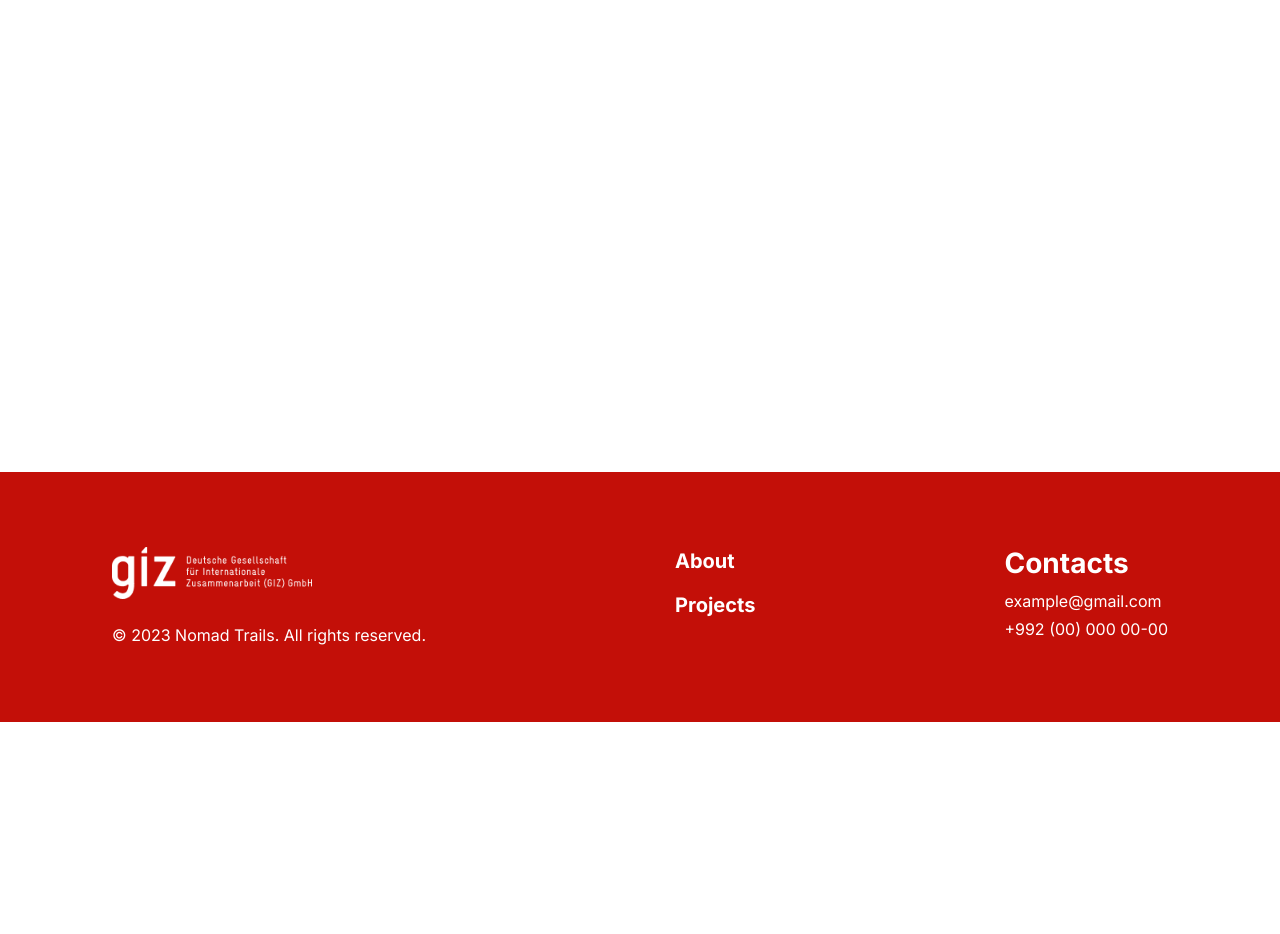
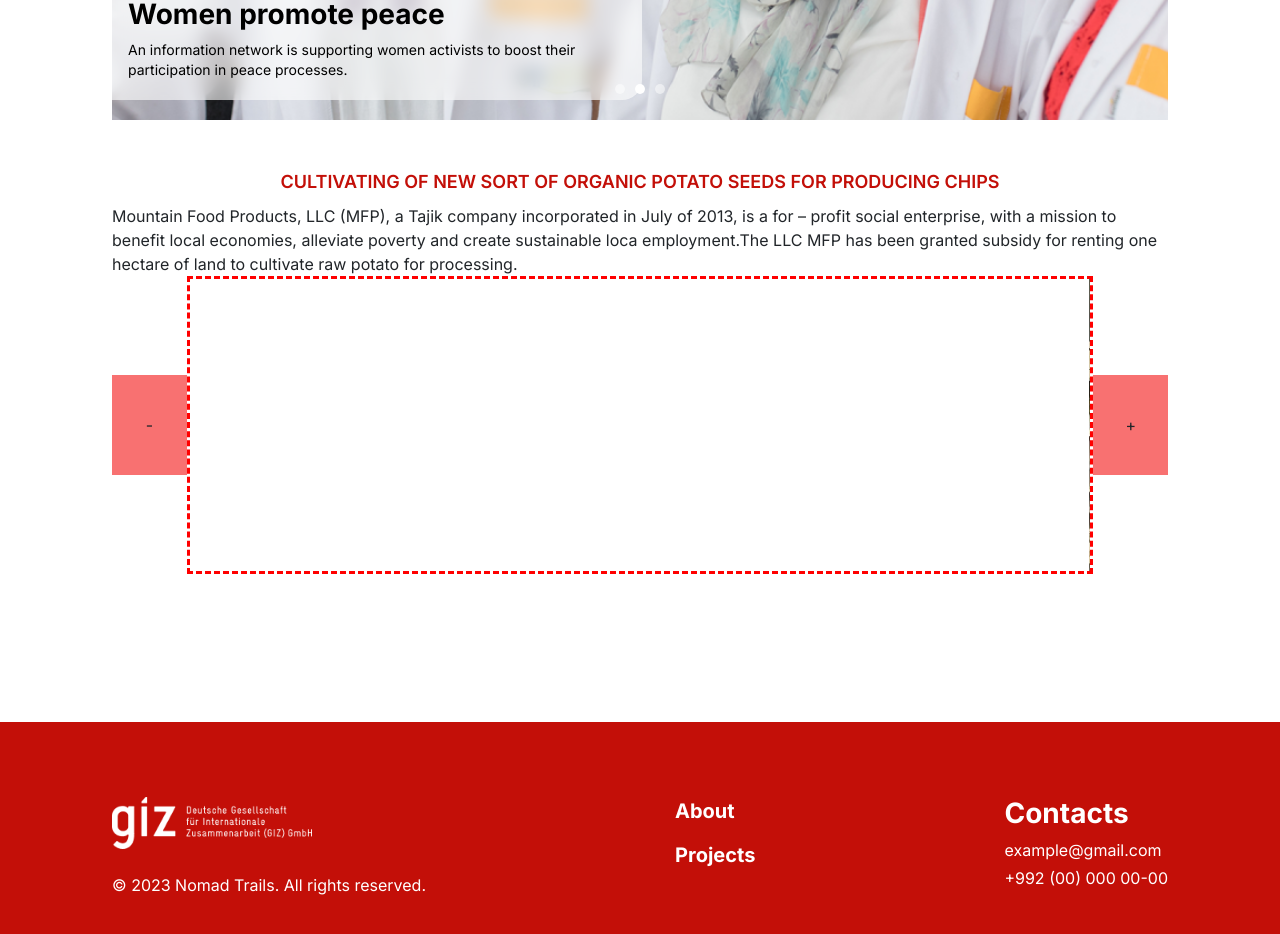
Before and after one commit to nazarkhudoev/giz-front, a Next.js app: page /1 in a window 1280 px wide. Before the commit this address had no page. Shown: the part 560-1494 px from the top of the page. Before the commit the page ends 1282 px from the top, so only its background shows below. Built offline with nearby package versions, Linux system fonts and the light colour scheme.

Commit message:
created the project page

```diff
--- /dev/null
+++ b/src/app/[projectID]/page.tsx
@@ -0,0 +1,70 @@
+"use client";
+import { useState } from "react"
+import Image, { StaticImageData } from "next/image";
+import { data } from "../data/projects"
+import MainSlider from "@/components/MainSlider/MainSlider";
+
+interface ProjectInterface {
+  id: number;
+  title: string;
+  subtitle: string;
+  image: StaticImageData;
+  district: string;
+}
+
+export default function SingleProject({ params }: { params: { projectID: string } }) {
+
+  const project = data.find((doc: any) => doc.id == params.projectID) as ProjectInterface;
+  const images = [];
+
+  const [imageIndex, setImageIndex] = useState(0);
+  const [width, setWidth] = useState(300)
+
+  const handleNextImage = () => {
+    setImageIndex((prevIndex) => prevIndex + 1)
+    setWidth((prevWidth) => prevWidth + 300)
+  }
+
+  const handlePreviousImage = () => {
+    setImageIndex((prevIndex) => prevIndex - 1)
+    setWidth((prevWidth) => prevWidth - 300)
+  }
+
+  for (let i = 0; i < data.length; i++) {
+    const objectImage = data[i].image;
+
+    images.push(objectImage);
+  }
+  return (
+    <div>
+      <MainSlider />
+      <section className="project-container px-28 py-12">
+        <h2 className="text-center uppercase font-semibold text-lg text-[#C30F08]">{project?.title}</h2>
+        <p>{project.subtitle}</p>
+        <div className="flex items-center justify-between">
+          <button onClick={handlePreviousImage} className="w-[100px] h-[100px] bg-red-400">-</button>
+          <div className="image-container">
+            {/* <div className="slider-container"> */}
+            <div className={`flex items-center justify-center gap-5 border border-blue-500 relative left-[900px]`}>
+              {images.map((image: any, index: number) => {
+                return (
+                  <div>
+                    <Image
+                      src={image.src}
+                      alt="Gallery Item"
+                      width={200}
+                      height={200}
+                      className={`${index == imageIndex && "active-image"}`}
+                    // className="object-cover aspect-square"
+                    />
+                  </div>
+                )
+              })}
+            </div>
+          </div>
+          <button onClick={handleNextImage} className="w-[100px] h-[100px] bg-red-400">+</button>
+        </div>
+      </section>
+    </div>
+  )
+}
--- a/src/app/globals.css
+++ b/src/app/globals.css
@@ -213,7 +213,7 @@ html {
 
 /* acitive  */
 .collapsed__card {
-  min-height: 450px;
+  min-height: 550px;
 }
 
 .collapsed__image_container {
@@ -241,3 +241,31 @@ html {
   height: 100px;
   /* transition-delay: 0.1s; */
 }
+
+/* Gallery Container */
+.image-container {
+  border: 3px dashed red;
+  padding: 5px;
+  position: relative;
+  overflow: hidden;
+}
+.slider-container {
+  display: flex;
+  align-items: center;
+  justify-content: center;
+  gap: 20px;
+
+  border: 3px solid blue;
+  position: relative;
+  left: 400px;
+}
+.slider-container img {
+  object-fit: cover;
+  aspect-ratio: 1 / 1;
+  transform: scale(0.6);
+  filter: grayscale(1);
+}
+.active-image {
+  transform: scale(1.1) !important;
+  filter: grayscale(0) !important;
+}
--- a/src/components/Logo/Logo.tsx
+++ b/src/components/Logo/Logo.tsx
@@ -1,11 +1,12 @@
 import Image from "next/image";
+import Link from "next/link";
 
 import LogoImage from "../../../public/images/logo.png";
 
 export default function Logo() {
   return (
-    <div>
+    <Link href={"/"}>
       <Image src={LogoImage} alt="Logo" width={200} height={200} />
-    </div>
+    </Link>
   );
 }
--- a/src/components/Projects/Projects.tsx
+++ b/src/components/Projects/Projects.tsx
@@ -3,6 +3,7 @@
 import { useAppSelector } from "@/redux/hooks";
 // import { data } from "@/app/data/projects";
 import Image, { StaticImageData } from "next/image";
+import Link from "next/link";
 import { useEffect, useState } from "react";
 
 // import {
@@ -50,7 +51,7 @@ export default function Projects() {
   return (
     <div className="bg-[#F0F0F0] rounded-[30px] w-[550px] h-[620px] overflow-y-scroll relative px-3 projects__container">
       <h3 className="text-center py-3 sticky top-0 z-50 bg-[#F0F0F0]">Projects</h3>
-      <section className="flex flex-col items-start justify-start gap-3">
+      <section className="flex flex-col items-start justify-start gap-3 pb-5">
         {projects.map((project: any, index: number) => {
           return (
             <div
@@ -70,7 +71,14 @@ export default function Projects() {
                 <p className={`${active == index ? "default__text collapsed__text" : "default__text"}`}>
                   {project.subtitle}
                 </p>
+
+                <div>
+                </div>
               </div>
+              <Link
+                href={`/${project.id}`}
+                className={`${active == index ? "absolute bottom-5 left-[60px] opacity-1" : "absolute opacity-0"}`}
+              >read more</Link>
             </div>
           )
         })}
```
